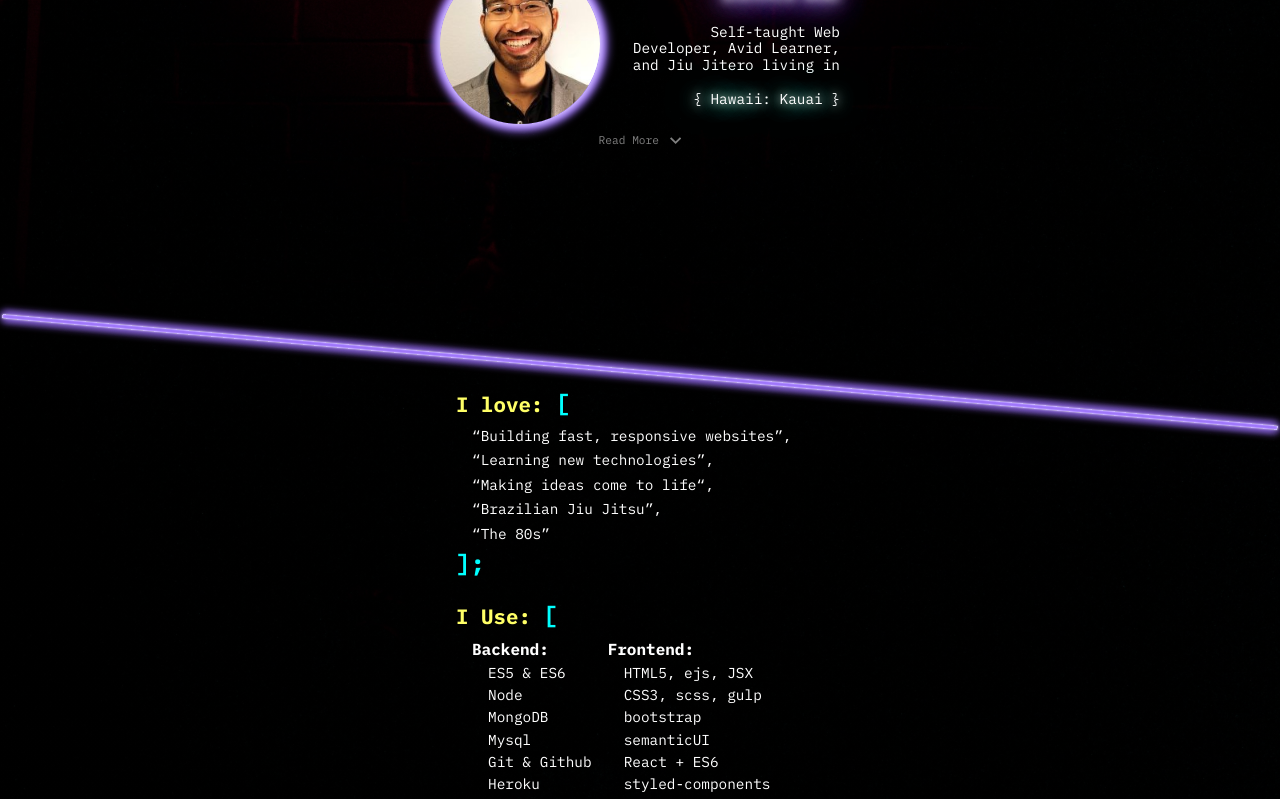
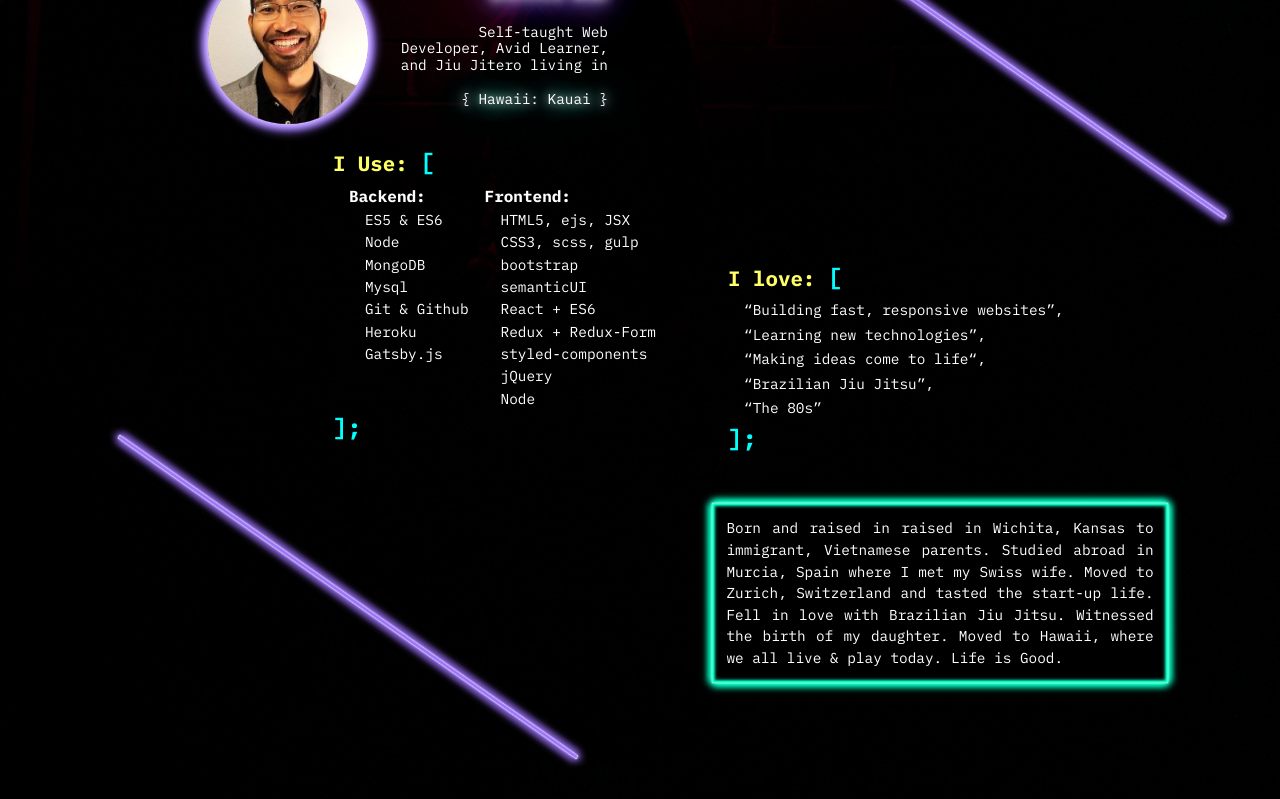
Before and after one commit to sartoriusrex/portfolio, a React (Create React App) app: page / in a window 1280 px wide. Shown: the part 900-1699 px from the top of the page. Built offline with nearby package versions, Linux system fonts and the light colour scheme; a web font is replaced by a local one.

Commit message:
finish making site responsive - change aboutme to grid layout on 1200px; center footer

```diff
--- a/src/components/BioSection.js
+++ b/src/components/BioSection.js
@@ -13,6 +13,11 @@ const BioSection = styled.div`
   justify-content: space-between;
   align-items: center;
   margin-top: 4em;
+
+  @media screen and (min-width: 1200px) {
+    grid-area: mainBio;
+    place-self: start;
+  }
 `
 
 const BioPicContainer = styled.div`
--- a/src/components/Love.js
+++ b/src/components/Love.js
@@ -8,6 +8,12 @@ const LoveContainer = styled.div`
   max-width: 25em;
   margin-bottom: 1.5em;
   padding-left: 1em;
+
+  @media screen and (min-width: 1200px) {
+    grid-area: love;
+    place-self: center start;
+    margin-top: 2em;
+  }
 `
 
 const List = styled.ul`
--- a/src/components/MoreAboutMe.js
+++ b/src/components/MoreAboutMe.js
@@ -23,6 +23,8 @@ const MoreAboutMeContainer = styled.div`
 
   @media screen and (min-width: 1200px) {
     position: static;
+    grid-area: more;
+    place-self: start;
   }
 `
 
--- a/src/components/Nav.js
+++ b/src/components/Nav.js
@@ -21,7 +21,7 @@ const Navbar = styled.nav`
     left: 5%;
     flex-direction: column;
     align-self: start;
-    bottom: 40%;
+    bottom: 38%;
   }
 `
 
@@ -88,7 +88,7 @@ const Button = styled.button`
       0 -3px 6px ${ colors.blue };
 
     animation:
-      10s 1s 2 ${ FlickerButton };
+      10s 1s ${ FlickerButton };
   `}
 `
 
--- a/src/components/Use.js
+++ b/src/components/Use.js
@@ -7,6 +7,11 @@ const UseContainer = styled.div`
   width: 90%;
   max-width: 25em;
   padding-left: 1em;
+
+  @media screen and (min-width: 1200px) {
+    grid-area: use;
+    margin-bottom: 2em;
+  }
 `
 
 const UseTextContainer = styled.div`
@@ -64,6 +69,7 @@ const Use = () => (
           <ListItem>bootstrap</ListItem>
           <ListItem>semanticUI</ListItem>
           <ListItem>React + ES6</ListItem>
+          <ListItem>Redux + Redux-Form</ListItem>
           <ListItem>styled-components</ListItem>
           <ListItem>jQuery</ListItem>
           <ListItem>Node</ListItem>
--- a/src/sections/AboutMe.js
+++ b/src/sections/AboutMe.js
@@ -9,13 +9,36 @@ import Love from '../components/Love';
 import Use from '../components/Use';
 
 
+
 const SecondSection = styled.section`
   display: flex;
   flex-direction: column;
   align-items: center;
   width: 100%;
   min-height: 100vh;
+
+  @media screen and (min-width: 1200px){
+    display: grid;
+    grid-template-columns: [ one ] 15% [ two ] auto [ three ] auto [ four ] auto [ five ] auto;
+    grid-template-rows: [ row-1 ] auto [ row-2 ] auto [ row-3 ] auto [ row-4 ] auto [ row-5 ] auto;
+    grid-gap: 1rem;
+    grid-template-areas:
+     ". mainBio mainBio hr5deg hr5deg"
+     ". . use hr5deg hr5deg"
+     ". . use love ."
+     "hr-5deg hr-5deg hr-5deg more more"
+     "hr-5deg hr-5deg hr-5deg more more";
+     justify-items: center;
+     align-items: center;
+    margin-bottom: 4em;
+  }
 `
+// mainBio more love use hr5deg hr-5deg
+//.  mB mB hr hr
+//nv .  lo hr hr
+//nv .  lo ma ma
+//nv hr hr us .
+//.  hr hr us .
 
 const HorizontalRule = styled.hr`
   width: 100%;
@@ -43,6 +66,12 @@ const HorizontalRule = styled.hr`
     4px 0 7px ${ colors.purple },
     0 4px 7px ${ colors.purple },
     0 -4px 7px ${ colors.purple };
+
+  @media screen and (min-width: 1200px) {
+    grid-area: hr${ props => props.deg };
+    transform: rotate( 35deg );
+    max-width: 35em;
+  }
 `
 
 const AboutMeSection = () => {
@@ -88,9 +117,11 @@ const AboutMeSection = () => {
     }
   }, [ width ] )
 
-  // compare window size and set visible to true of greater than 1199px, only on mount and unmount;
+  // compare window size and set visible to true of greater than 1199px and width to small, only on mount and unmount;
   useEffect( () => {
-    window.innerWidth > 1199 && setWidth( "small" ) && setVisible( true );
+    window.innerWidth > 1199 ?
+    setVisible( true ) && setWidth( "big" ) :
+    setWidth( "small" );
   },[])
 
   const toggleVisible = () => {
--- a/src/sections/Footer.js
+++ b/src/sections/Footer.js
@@ -16,6 +16,7 @@ const Footer = styled.footer`
 const FooterItem = styled.p`
   width: 100%;
   margin: 1rem;
+  text-align: center;
 
   ${ props => props.copyright && css`
     font-size: 2em;
@@ -25,7 +26,7 @@ const FooterItem = styled.p`
 
 const FooterSection = () => (
   <Footer>
-    <FooterItem>Photo by Olssenh Tichoc, K8, and Geoffroy Hauwen on Unsplash</FooterItem>
+    <FooterItem>Photos by Olssenh Tichoc, K8, and Geoffroy Hauwen on Unsplash</FooterItem>
     <FooterItem copyright>Copyright Dennis Mai 2019 ©</FooterItem>
   </Footer>
 )
```
